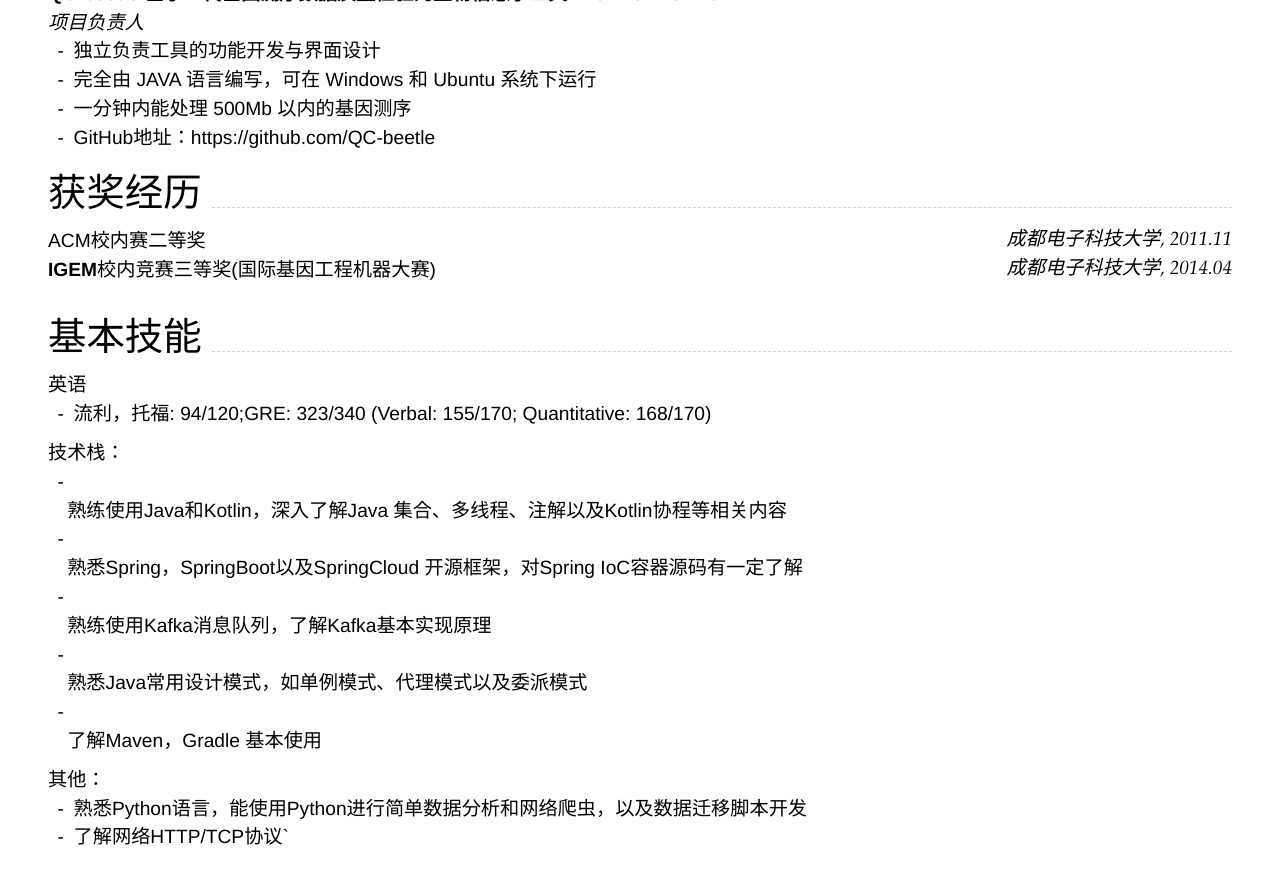
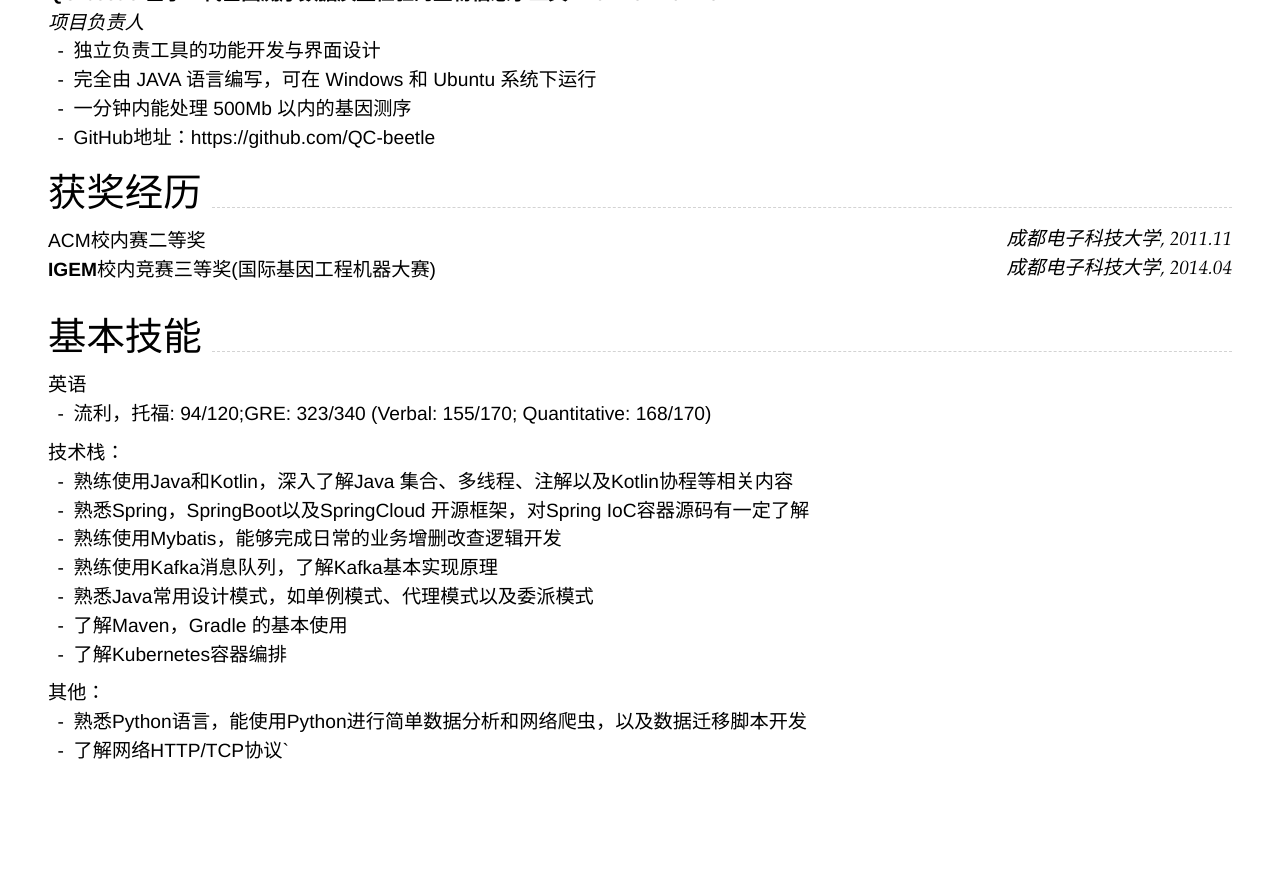
Before and after one commit to ygs0087/ygs-cv, a Jekyll site: the page built from index.md, in a window 1280 px wide and 900 px high, scrolled down 1155 px. Shown: the top 884 px of the window. Built offline with Jekyll 4.4.1, drawn with Linux system fonts in a browser that asks for light colours; nearby versions of some CDN libraries; after the commit the page ends 1969 px from its top, so only the background shows below that.

Commit message:
第三次提交

```diff
--- a/index.md
+++ b/index.md
@@ -64,7 +64,7 @@ _Java 软件工程师_<br>
 
 ## 项目经历
 
-### 黑湖智造协同系统软件 `2019.3 -`
+### **黑湖智造协同系统软件** `2019.3 -`
 
 
 
@@ -107,16 +107,12 @@ ACM校内赛二等奖 `成都电子科技大学, 2011.11` <br>**IGEM**校内竞
 ### 技术栈：
 
 - 熟练使用Java和Kotlin，深入了解Java 集合、多线程、注解以及Kotlin协程等相关内容
-
 - 熟悉Spring，SpringBoot以及SpringCloud 开源框架，对Spring IoC容器源码有一定了解
-
+- 熟练使用Mybatis，能够完成日常的业务增删改查逻辑开发
 - 熟练使用Kafka消息队列，了解Kafka基本实现原理
-
 - 熟悉Java常用设计模式，如单例模式、代理模式以及委派模式
-
-- 了解Maven，Gradle 基本使用
-
-
+- 了解Maven，Gradle 的基本使用
+- 了解Kubernetes容器编排
 
 ### 其他：
 
```
